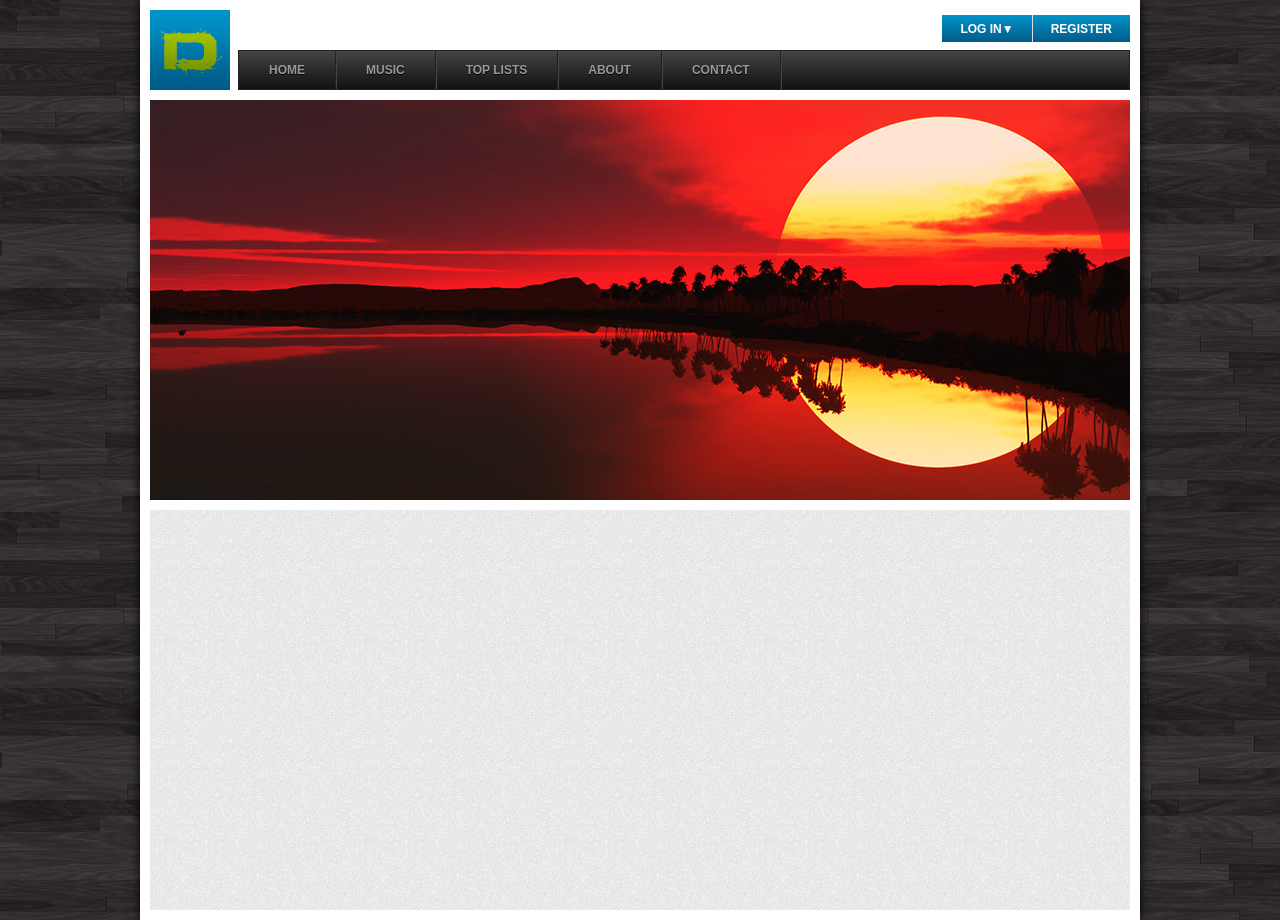
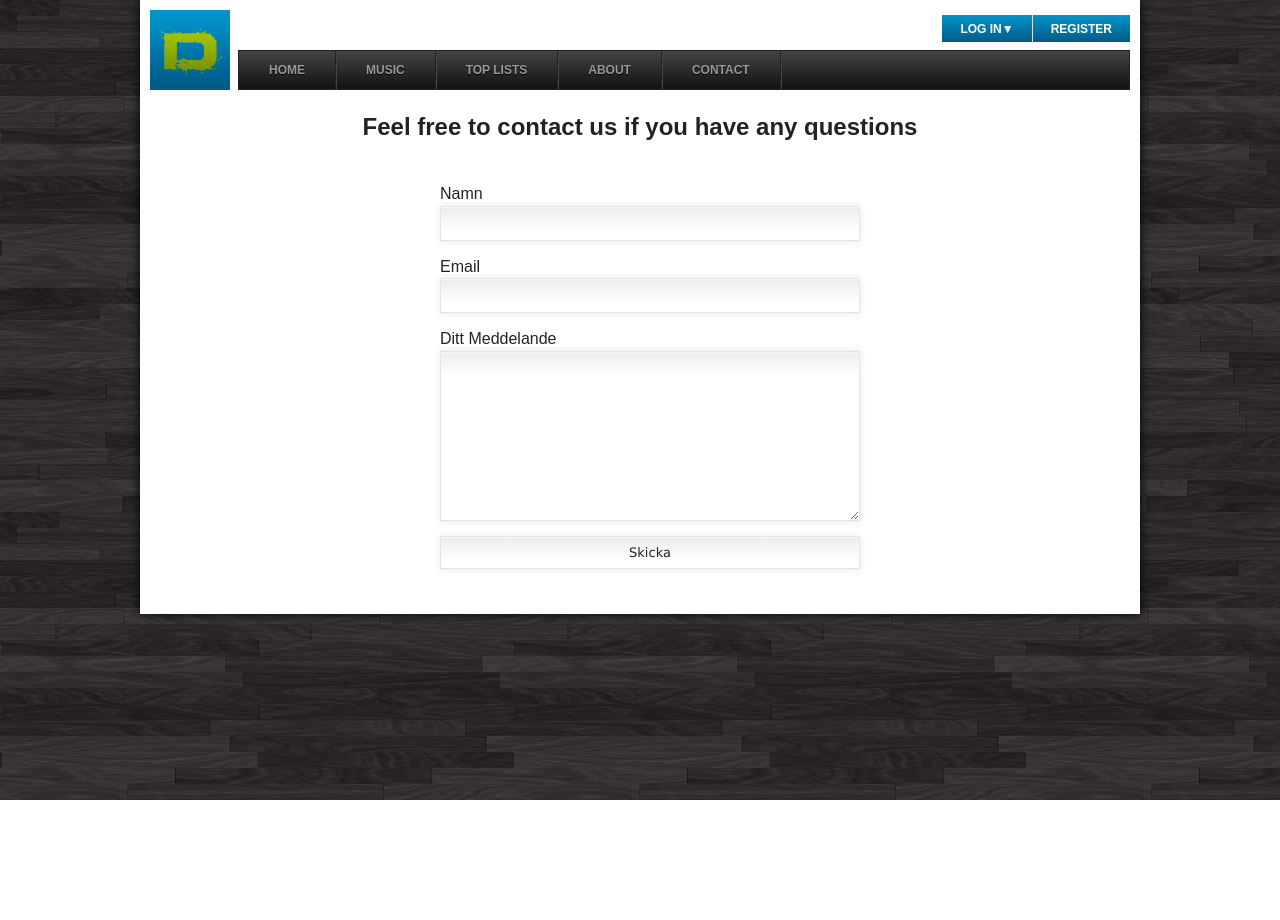
Before and after one commit to calvenstrand/El-diablos, a PHP site: page /contact.php in a window 1280 px wide. After the commit the page ends 800 px from the top, so only its background shows below. Run offline with PHP 8.4, Linux system fonts and the light colour scheme; some libraries are stand-ins or nearby versions.

Commit message:
fixed contact, and some css

```diff
--- a/contact.php
+++ b/contact.php
@@ -1,3 +1,6 @@
+<?php
+session_start();
+?>
 <!doctype html>
 <!--[if lt IE 7]> <html class="no-js lt-ie9 lt-ie8 lt-ie7" lang="en"> <![endif]-->
 <!--[if IE 7]>    <html class="no-js lt-ie9 lt-ie8" lang="en"> <![endif]-->
@@ -14,18 +17,30 @@
 		<?php
             include_once ('includes/header.php');
         ?>
+    	<h2 style="text-align:center">Feel free to contact us if you have any questions</h2>
 
         <div class="main" role="main">
-            <div class="slider-wrapper theme-default">
-            	<div class="ribbon"></div>
-                    <div id="slider" class="nivoSlider">
-                        <img src="img/bild1.jpg" />
-                        <img src="img/bild2.jpg" />
+            <div class="contact">
+                <form name="form" method="post" action="send_form_email.php">
+                    <div class="cont">
+                        <label for="name">Namn </label>
+                        <input type="text" name="name" id="name" required="required" />
                     </div>
-            </div>
 
-        	<div class="main-child">
+                    <div class="cont">
+                        <label for="email">Email</label>
+                        <input type="email" name="email" id="email" required="required" />
+                    </div>
 
+                    <div class="cont">
+                        <label for="meddelande">Ditt Meddelande</label>
+                        <textarea name="meddelande" required="required"></textarea>
+                    </div>
+
+                    <div class="submit">
+                        <input type="submit" value="Skicka" />
+                    </div>
+                </form>
             </div>
 
         </div>
--- a/css/style.css
+++ b/css/style.css
@@ -7,7 +7,7 @@ audio, canvas, video { display: inline-block; *display: inline; *zoom: 1; }
 audio:not([controls]) { display: none; }
 [hidden] { display: none; }
 
-html { font-size: 100%; -webkit-text-size-adjust: 100%; -ms-text-size-adjust: 100%; }
+html { font-size: 100%; -webkit-text-size-adjust: 100%; -ms-text-size-adjust: 100%; overflow-y:scroll; }
 html, button, input, select, textarea { font-family: sans-serif; color: #222; }
 body { margin: 0; font-size: 1em; line-height: 1.4; background:url(../img/wl.jpg); }
 
@@ -357,6 +357,63 @@ header {
 	right: 2px;
 }
 
+/* ===== Contact Form ===== */
+
+.contact {
+	width: 400px;
+	margin: 0 auto;
+	margin-bottom: 20px;
+	padding-top: 20px;
+}
+
+.cont input, textarea {
+	padding: 9px;
+	margin-bottom: 15px;
+	border: solid 1px #E5E5E5;
+	outline: 0;
+	font: normal 13px/100% Verdana, Tahoma, sans-serif;
+	width: 400px;
+	background: #FFFFFF url('bg_form.png') left top repeat-x;
+	background: -webkit-gradient(linear, left top, left 25, from(#FFFFFF), color-stop(4%, #EEEEEE), to(#FFFFFF));
+	background: -moz-linear-gradient(top, #FFFFFF, #EEEEEE 1px, #FFFFFF 25px);
+	box-shadow: rgba(0,0,0, 0.1) 0px 0px 8px;
+	-moz-box-shadow: rgba(0,0,0, 0.1) 0px 0px 8px;
+	-webkit-box-shadow: rgba(0,0,0, 0.1) 0px 0px 8px;
+}
+
+.submit input {
+	padding: 9px;
+	margin-bottom: 15px;
+	border: solid 1px #E5E5E5;
+	outline: 0;
+	font: normal 13px/100% Verdana, Tahoma, sans-serif;
+	width: 420px;
+	background: #FFFFFF url('bg_form.png') left top repeat-x;
+	background: -webkit-gradient(linear, left top, left 25, from(#FFFFFF), color-stop(4%, #EEEEEE), to(#FFFFFF));
+	background: -moz-linear-gradient(top, #FFFFFF, #EEEEEE 1px, #FFFFFF 25px);
+	box-shadow: rgba(0,0,0, 0.1) 0px 0px 8px;
+	-moz-box-shadow: rgba(0,0,0, 0.1) 0px 0px 8px;
+	-webkit-box-shadow: rgba(0,0,0, 0.1) 0px 0px 8px;
+}
+
+textarea {
+	width: 400px;
+	max-width: 400px;
+	height: 150px;
+	line-height: 150%;
+}
+
+input:hover, textarea:hover,
+input:focus, textarea:focus {
+	border-color: #C9C9C9;
+	-webkit-box-shadow: rgba(0, 0, 0, 0.15) 0px 0px 8px;
+}
+
+.form label {
+	margin-left: 10px;
+	color: #999999;
+}
+
 
 /* =============================================================================
    Media Queries
```
Also changed, not shown: about.php (+4 -12 lines), send_form_email.php (added, +60 -0 lines), toplists.php (+4 -11 lines).
